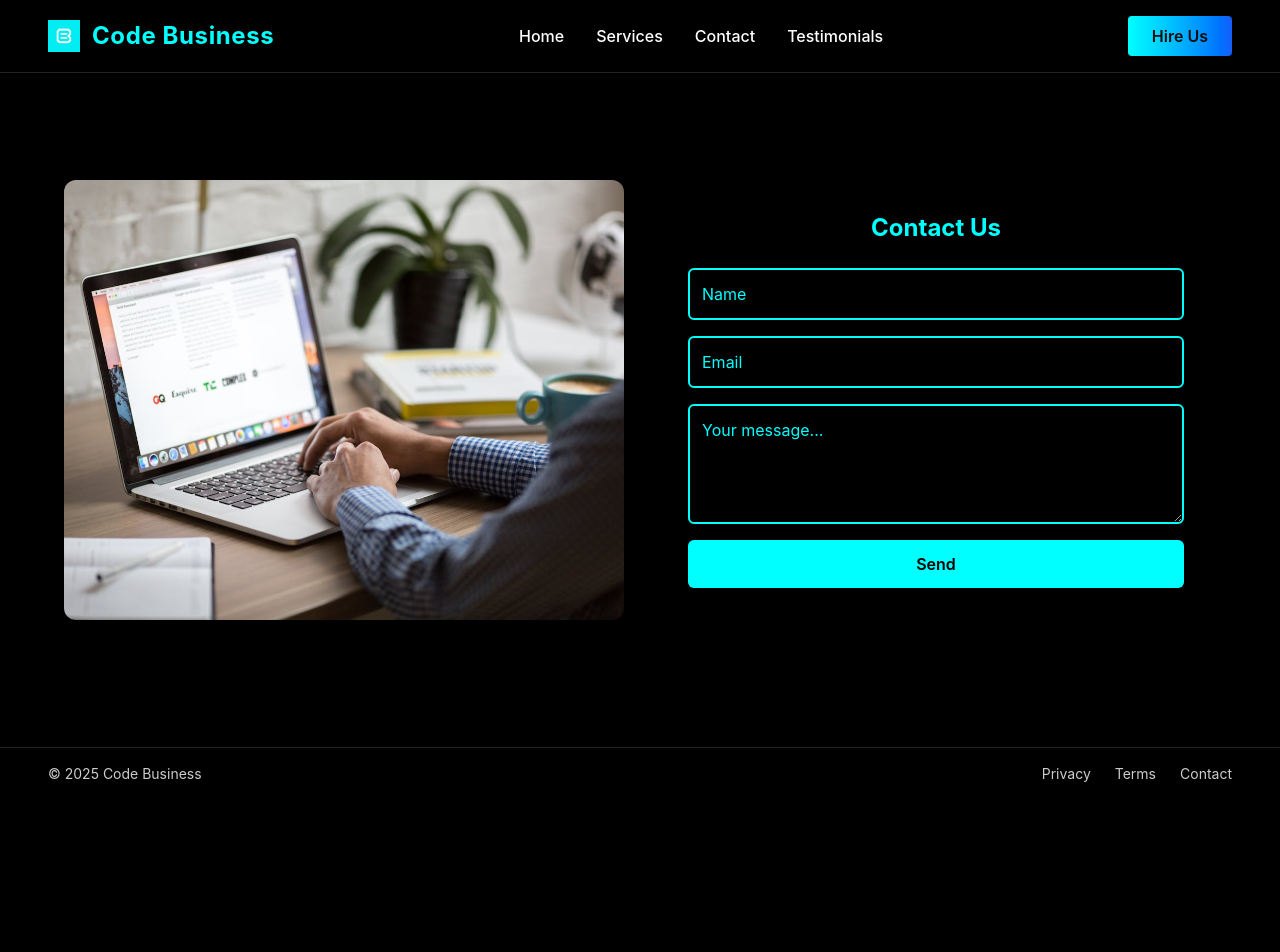
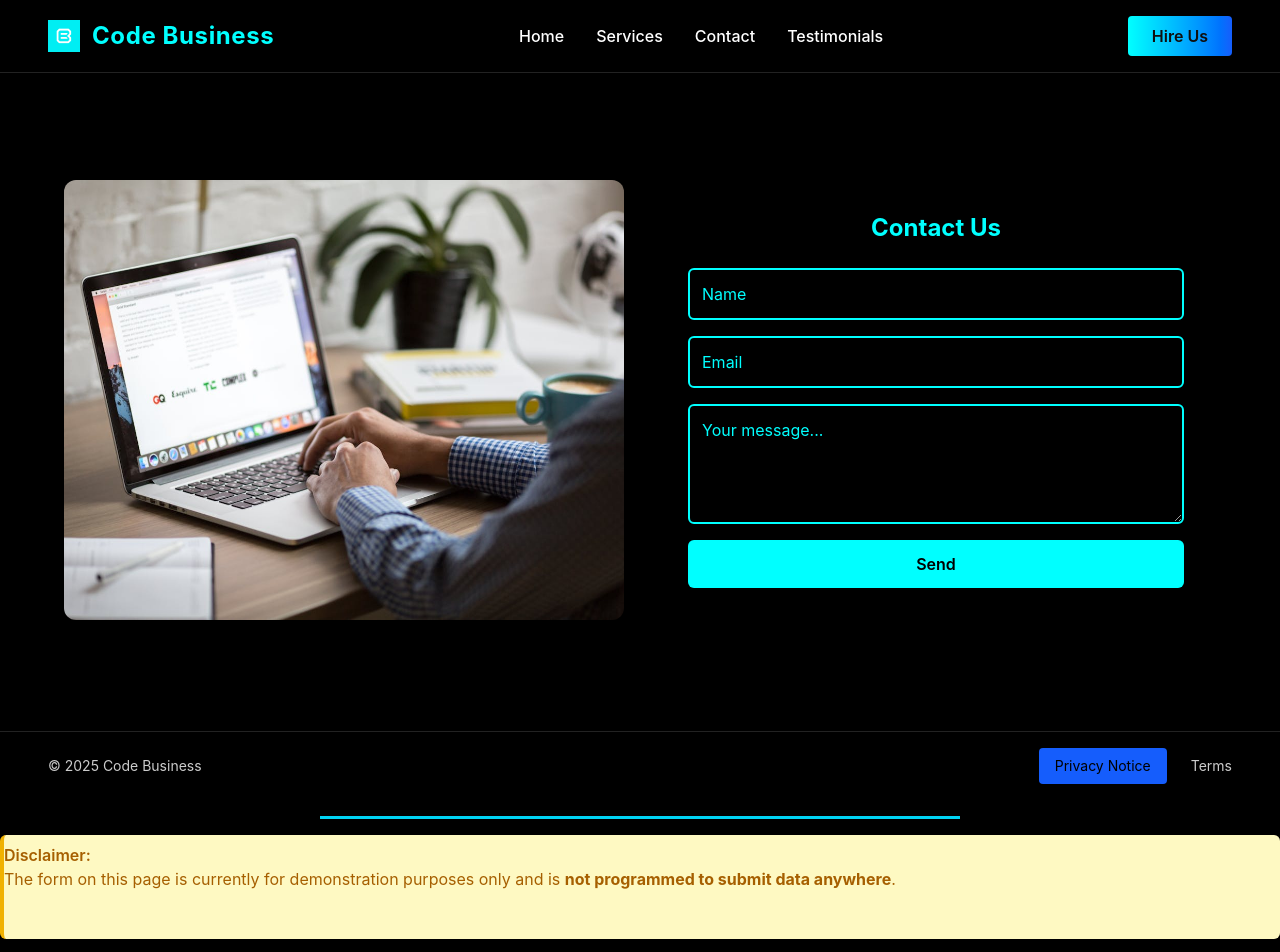
Before and after one commit to danielbnhz/Code_Business, a React (Vite) app in the folder frontend/: page /Contact in a window 1280 px wide. Shown: the top 952 px of the page. Before the commit the page ends 800 px from the top, so only its background shows below. Built offline with nearby package versions, Linux system fonts and the light colour scheme.

Commit message:
Add footer and disclaimer spacing fix and privacy modal

```diff
--- a/frontend/src/components/ContactForm.jsx
+++ b/frontend/src/components/ContactForm.jsx
@@ -14,8 +14,8 @@ export default function ContactForm() {
 
   const handleSubmit = (e) => {
     e.preventDefault();
-    console.log("Form submitted:", formData);
-    alert("Thank you for your message!");
+    console.log("Form will go nowhere:", formData);
+    alert("Thank you for your message but this form isn't programmed to send the form anywhere!");
     setFormData({ name: "", email: "", message: "" });
   };
 
--- /dev/null
+++ b/frontend/src/components/Disclaimer_2.jsx
@@ -0,0 +1,14 @@
+// frontend/src/components/Disclaimer.jsx
+import React from "react";
+
+export default function Disclaimer() {
+  return (
+    <div className="bg-yellow-100 border-l-4 border-yellow-500 text-yellow-700 py-2 pb-12 rounded-md shadow-sm">
+      <p className="font-semibold">Disclaimer:</p>
+      <p>
+        The form on this page is currently for demonstration purposes only
+        and is <strong>not programmed to submit data anywhere</strong>.
+      </p>
+    </div>
+  );
+}
--- a/frontend/src/components/Footer.jsx
+++ b/frontend/src/components/Footer.jsx
@@ -1,5 +1,5 @@
 import React from "react";
-
+import PrivacyModal from "./PrivacyModal"; // adjust path if needed
 
 export default function Footer() {
   return (
@@ -7,10 +7,17 @@ export default function Footer() {
       <div>
         <p className="m-0">&copy; 2025 Code Business</p>
       </div>
-            <div className="flex gap-6">
-                <a href="#" className="text-[#ccc] hover:text-white transition-colors">Privacy</a>
-                <a href="#" className="text-[#ccc] hover:text-white transition-colors">Terms</a>
-                <a href="#" className="text-[#ccc] hover:text-white transition-colors">Contact</a>
+      <div className="flex gap-6 items-center">
+        {/* Replace the "Privacy" link with the modal trigger */}
+        <PrivacyModal />
+
+        <a
+          href="#"
+          className="text-[#ccc] hover:text-white transition-colors"
+        >
+          Terms
+        </a>
+
       </div>
     </footer>
   );
--- /dev/null
+++ b/frontend/src/components/PrivacyModal.jsx
@@ -0,0 +1,43 @@
+import React, { useState } from "react";
+
+export default function PrivacyModal() {
+  const [isOpen, setIsOpen] = useState(false);
+
+  return (
+    <>
+      {/* Trigger Button */}
+      <button
+        onClick={() => setIsOpen(true)}
+        className="bg-blue-600 text-black px-4 py-2 rounded hover:bg-blue-700 transition"
+      >
+        Privacy Notice
+      </button>
+
+      {/* Modal */}
+      {isOpen && (
+        <div className="fixed inset-0 z-50 text-black flex items-center justify-center">
+          {/* Greyed-out background */}
+          <div
+            className="absolute inset-0 bg-black opacity-50"
+            onClick={() => setIsOpen(false)}
+          ></div>
+
+          {/* Modal content */}
+          <div className="bg-white p-6 rounded-lg shadow-lg z-10 max-w-md mx-4">
+            <h2 className="text-lg font-bold mb-4">Privacy Notice</h2>
+            <p className="mb-4">
+              This website does <strong>not</strong> track users or store any
+              personal information. No analytics or cookies are used.
+            </p>
+            <button
+              onClick={() => setIsOpen(false)}
+              className="bg-gray-200 px-4 py-2 rounded hover:bg-gray-300 transition"
+            >
+              Close
+            </button>
+          </div>
+        </div>
+      )}
+    </>
+  );
+}
--- a/frontend/src/pages/Contact.jsx
+++ b/frontend/src/pages/Contact.jsx
@@ -3,6 +3,8 @@ import Navbar from "../components/Navbar.jsx";
 import Footer from "../components/Footer.jsx";
 import ContactForm from "../components/ContactForm.jsx";
 import EmailImage from "../../images/EmailImage.jpg";
+import Disclaimer_2 from "../components/Disclaimer_2.jsx";
+import Divider from "../components/Divider.jsx";
 
 export default function Contact() {
   return (
@@ -25,6 +27,9 @@ export default function Contact() {
         </div>
       </div>
     </div>
+    <Divider />
+    <Disclaimer_2 />
+    <Divider />
     <Footer />
     </>
   );
```
Lines whose indentation alone changed are shown as unchanged.
